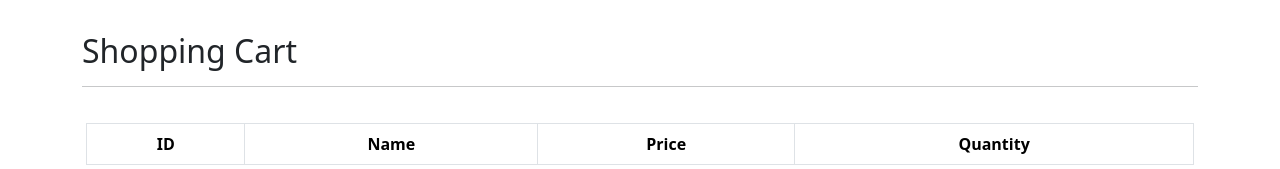
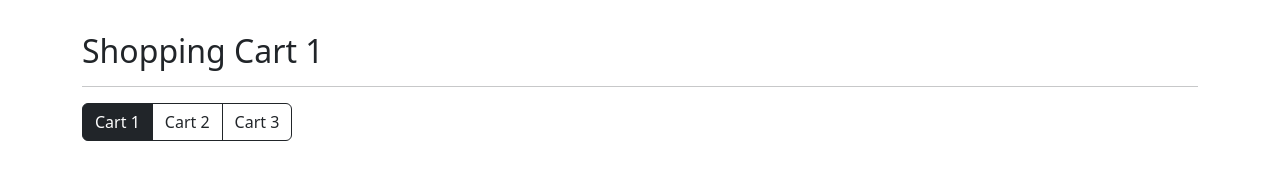
Before and after one commit to jasonjesuraja06/GT-Movies-Store, a Django app: page /cart/ in a window 1280 px wide. Shown: the part 82-251 px from the top of the page. Run offline with Django 5.2, Linux system fonts and the light colour scheme; lists and menus that the app fills with data are empty; parts of the project's set-up code (start-up, migrations or seed data) failed here and were passed over; some libraries are stand-ins or nearby versions.

Commit message:
Implement multi-cart system

```diff
--- a/cart/templates/cart/index.html
+++ b/cart/templates/cart/index.html
@@ -4,12 +4,20 @@
 {% load cart_filters %}
 <div class="p-3">
   <div class="container">
+
     <div class="row mt-3">
       <div class="col mx-auto mb-3">
-        <h2>Shopping Cart</h2>
+        <h2>Shopping Cart {{ template_data.cart_id }}</h2>
         <hr />
+        <!-- Cart picker -->
+        <div class="btn-group mb-2" role="group" aria-label="Pick cart">
+          <a href="{% url 'cart.index_id' 1 %}" class="btn btn-outline-dark {% if template_data.cart_id == 1 %}active{% endif %}">Cart 1</a>
+          <a href="{% url 'cart.index_id' 2 %}" class="btn btn-outline-dark {% if template_data.cart_id == 2 %}active{% endif %}">Cart 2</a>
+          <a href="{% url 'cart.index_id' 3 %}" class="btn btn-outline-dark {% if template_data.cart_id == 3 %}active{% endif %}">Cart 3</a>
+        </div>
       </div>
     </div>
+
     <div class="row m-1">
       <table class="table table-bordered table-striped text-center">
         <thead>
@@ -26,27 +34,27 @@
             <td>{{ movie.id }}</td>
             <td>{{ movie.name }}</td>
             <td>${{ movie.price }}</td>
-            <td>{{ request.session.cart|get_quantity:movie.id }}</td>
+
+            {# use the selected cart bucket passed by the view #}
+            <td>{{ template_data.cart|get_quantity:movie.id }}</td>
           </tr>
           {% endfor %}
         </tbody>
       </table>
     </div>
+
     <div class="row">
       <div class="text-end">
         <a class="btn btn-outline-secondary mb-2"><b>Total to pay:</b> ${{ template_data.cart_total }}</a>
         {% if template_data.movies_in_cart|length > 0 %}
-        <a href="{% url 'cart.purchase' %}"
-          class="btn bg-dark text-white mb-2">Purchase
-        </a>
-        <a href="{% url 'cart.clear' %}">
-          <button class="btn btn-danger mb-2">
-            Remove all movies from Cart
-          </button>
+        <a href="{% url 'cart.purchase' template_data.cart_id %}" class="btn bg-dark text-white mb-2">Purchase</a>
+        <a href="{% url 'cart.clear' template_data.cart_id %}">
+          <button class="btn btn-danger mb-2">Remove all movies from Cart {{ template_data.cart_id }}</button>
         </a>
         {% endif %}
       </div>
     </div>
+
   </div>
 </div>
 {% endblock content %}
--- a/cart/urls.py
+++ b/cart/urls.py
@@ -2,8 +2,14 @@
 from . import views
 
 urlpatterns = [
+    # default -> Cart 1 (keeps your old navbar link working)
     path('', views.index, name='cart.index'),
-    path('<int:id>/add/', views.add, name='cart.add'),
-    path('clear/', views.clear, name='cart.clear'),
-    path('purchase/', views.purchase, name='cart.purchase'),
+
+    # explicit cart views
+    path('<int:cart_id>/', views.index, name='cart.index_id'),
+    path('<int:cart_id>/purchase/', views.purchase, name='cart.purchase'),
+    path('<int:cart_id>/clear/', views.clear, name='cart.clear'),
+
+    # add-to-cart stays movie-centric; cart is chosen via POST in the form
+    path('add/<int:id>/', views.add, name='cart.add'),
 ]
--- a/cart/views.py
+++ b/cart/views.py
@@ -1,58 +1,82 @@
-from django.shortcuts import render
-from django.shortcuts import get_object_or_404, redirect
+from django.shortcuts import render, redirect
+from django.contrib.auth.decorators import login_required
 from movies.models import Movie
 from .utils import calculate_cart_total
 from .models import Order, Item
-from django.contrib.auth.decorators import login_required
 
-def index(request):
-    cart_total = 0
-    movies_in_cart = []
-    cart = request.session.get('cart', {})
+def _ensure_carts(session):
+    """Make sure session has three cart buckets."""
+    if 'carts' not in session:
+        session['carts'] = {'1': {}, '2': {}, '3': {}}
+    # mark session modified when we mutate nested dicts
+    session.modified = True
+
+def _get_selected_cart(session, cart_id: int):
+    _ensure_carts(session)
+    key = str(cart_id)
+    # clamp to 1..3
+    if key not in ('1', '2', '3'):
+        key = '1'
+    return key, session['carts'][key]
+
+def index(request, cart_id: int = 1):
+    key, cart = _get_selected_cart(request.session, cart_id)
     movie_ids = list(cart.keys())
-    if (movie_ids != []):
-        movies_in_cart = Movie.objects.filter(id__in=movie_ids)
-        cart_total = calculate_cart_total(cart, movies_in_cart)
+    movies_in_cart = Movie.objects.filter(id__in=movie_ids)
+    cart_total = calculate_cart_total(cart, movies_in_cart)
 
-    template_data = {}
-    template_data['title'] = 'Cart'
-    template_data['movies_in_cart'] = movies_in_cart
-    template_data['cart_total'] = cart_total
+    template_data = {
+        'title': f'Cart {key}',
+        'cart_id': int(key),
+        'movies_in_cart': movies_in_cart,
+        'cart_total': cart_total,
+        'cart': cart,                   # pass the chosen cart bucket
+    }
     return render(request, 'cart/index.html', {'template_data': template_data})
 
-def add(request, id):
-    get_object_or_404(Movie, id=id)
-    cart = request.session.get('cart', {})
-    cart[id] = request.POST['quantity']
-    request.session['cart'] = cart
-    return redirect('cart.index')
+def clear(request, cart_id: int):
+    key, cart = _get_selected_cart(request.session, cart_id)
+    request.session['carts'][key] = {}
+    request.session.modified = True
+    return redirect('cart.index_id', cart_id=int(key))
 
-def clear(request):
-    request.session['cart'] = {}
-    return redirect('cart.index')
+def add(request, id: int):
+    """Add a movie to whichever cart was selected in the form."""
+    # default to Cart 1 if not supplied
+    cart_id = request.POST.get('cart_id', '1')
+    key, cart = _get_selected_cart(request.session, cart_id)
+
+    quantity = int(request.POST.get('quantity', 1))
+    movie_id = str(id)
+    cart[movie_id] = cart.get(movie_id, 0) + quantity
+
+    request.session['carts'][key] = cart
+    request.session.modified = True
+    return redirect('cart.index_id', cart_id=int(key))
 
 @login_required
-def purchase(request):
-    cart = request.session.get('cart', {})
+def purchase(request, cart_id: int):
+    key, cart = _get_selected_cart(request.session, cart_id)
+    if not cart:
+        return redirect('cart.index_id', cart_id=int(key))
+
     movie_ids = list(cart.keys())
-    if (movie_ids == []):
-        return redirect('cart.index')
     movies_in_cart = Movie.objects.filter(id__in=movie_ids)
     cart_total = calculate_cart_total(cart, movies_in_cart)
-    order = Order()
-    order.user = request.user
-    order.total = cart_total
-    order.save()
+
+    order = Order.objects.create(user=request.user, total=cart_total)
+
     for movie in movies_in_cart:
-        item = Item()
-        item.movie = movie
-        item.price = movie.price
-        item.order = order
-        item.quantity = cart[str(movie.id)]
-        item.save()
-    request.session['cart'] = {}
-    template_data = {}
-    template_data['title'] = 'Purchase confirmation'
-    template_data['order_id'] = order.id
-    return render(request, 'cart/purchase.html',
-        {'template_data': template_data})
+        Item.objects.create(
+            movie=movie,
+            price=movie.price,
+            order=order,
+            quantity=cart[str(movie.id)],
+        )
+
+    # clear only the purchased bucket
+    request.session['carts'][key] = {}
+    request.session.modified = True
+
+    template_data = {'title': 'Purchase confirmation', 'order_id': order.id}
+    return render(request, 'cart/purchase.html', {'template_data': template_data})
```
Also changed, not shown: cart/templatetags/cart_filters.py (+7 -3 lines), movies/templates/movies/show.html (+14 -0 lines), db.sqlite3.
